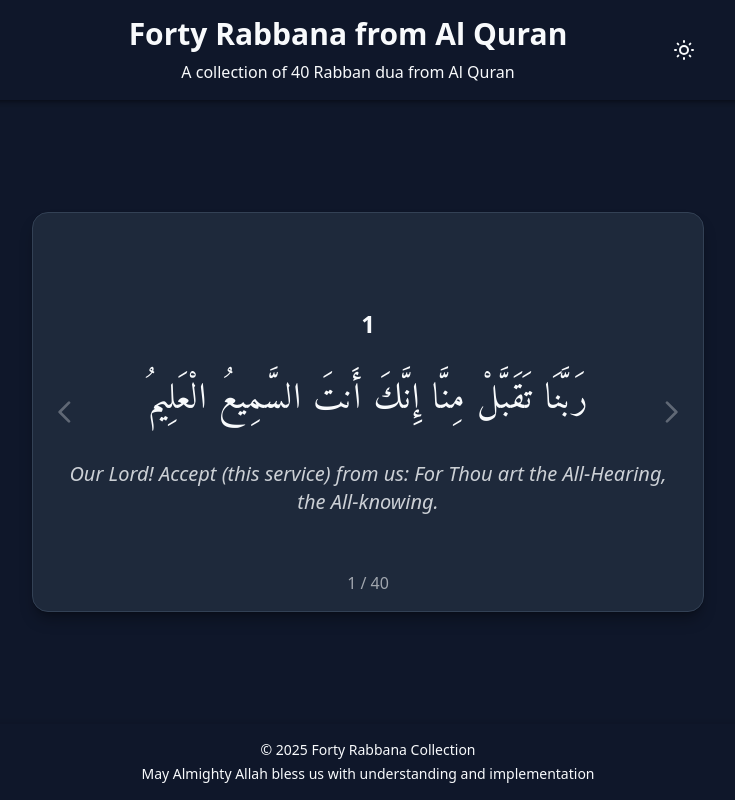
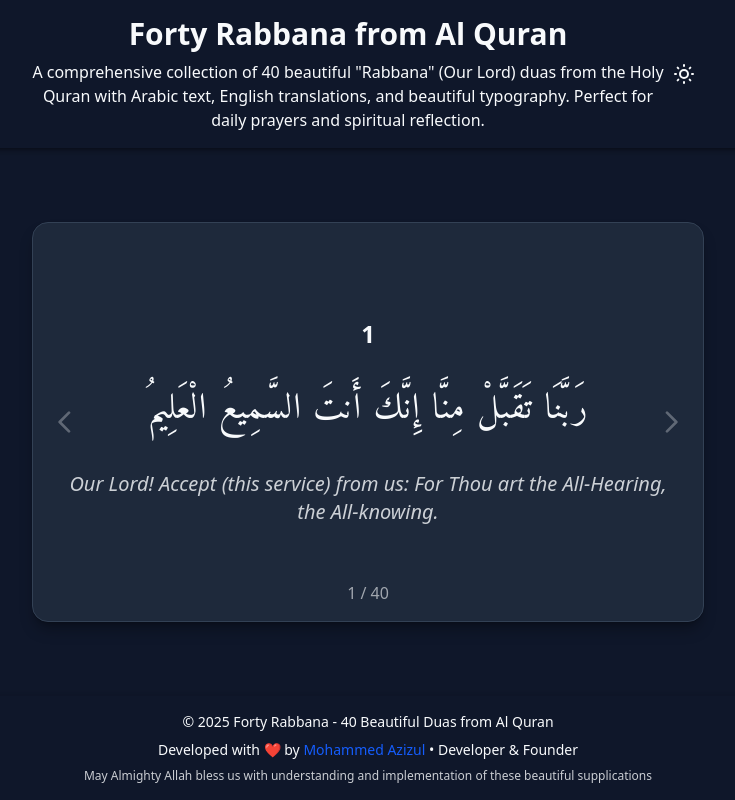
Before and after one commit to mohammedazizul/forty-rabban, a React (Vite) app: page / in a window 1280 px wide. Shown: the whole page, without its empty margins (272-1007 px from the left). Built offline with nearby package versions, Linux system fonts and the light colour scheme.

Commit message:
meta text added and header and footer updated

```diff
--- a/index.html
+++ b/index.html
@@ -4,10 +4,61 @@
     <meta charset="UTF-8" />
     <link rel="icon" type="image/svg+xml" href="/vite.svg" />
     <meta name="viewport" content="width=device-width, initial-scale=1.0" />
+
+    <!-- Primary Meta Tags -->
+    <title>Forty Rabbana - 40 Beautiful Duas from Al Quran</title>
+    <meta name="title" content="Forty Rabbana - 40 Beautiful Duas from Al Quran">
+    <meta name="description" content="Explore 40 beautiful 'Rabbana' (Our Lord) duas from the Holy Quran. A comprehensive collection of Islamic supplications with Arabic text, English translations, and beautiful typography. Perfect for daily prayers and spiritual reflection.">
+    <meta name="keywords" content="forty rabbana, duas, islamic prayers, quran, supplications, arabic duas, islamic app, muslim prayers, rabbana, islamic supplications">
+    <meta name="author" content="Mohammed Azizul">
+    <meta name="creator" content="Mohammed Azizul">
+    <meta name="developer" content="Mohammed Azizul">
+    <meta name="robots" content="index, follow">
+    <meta name="language" content="English">
+    <meta name="revisit-after" content="7 days">
+
+    <!-- Developer Information -->
+    <meta name="creator:linkedin" content="https://www.linkedin.com/in/mohammedazizul/">
+    <meta name="creator:name" content="Mohammed Azizul">
+    <meta name="creator:role" content="Developer & Founder">
+
+    <!-- Open Graph / Facebook -->
+    <meta property="og:type" content="website">
+    <meta property="og:url" content="https://forty-rabbana.vercel.app/">
+    <meta property="og:title" content="Forty Rabbana - 40 Beautiful Duas from Al Quran">
+    <meta property="og:description" content="Explore 40 beautiful 'Rabbana' (Our Lord) duas from the Holy Quran. A comprehensive collection of Islamic supplications with Arabic text, English translations, and beautiful typography. Developed by Mohammed Azizul.">
+    <meta property="og:image" content="https://forty-rabbana.vercel.app/og-image.png">
+    <meta property="og:site_name" content="Forty Rabbana">
+    <meta property="og:locale" content="en_US">
+    <meta property="og:creator" content="Mohammed Azizul">
+
+    <!-- Twitter -->
+    <meta property="twitter:card" content="summary_large_image">
+    <meta property="twitter:url" content="https://forty-rabbana.vercel.app/">
+    <meta property="twitter:title" content="Forty Rabbana - 40 Beautiful Duas from Al Quran">
+    <meta property="twitter:description" content="Explore 40 beautiful 'Rabbana' (Our Lord) duas from the Holy Quran. A comprehensive collection of Islamic supplications with Arabic text, English translations, and beautiful typography. Developed by Mohammed Azizul.">
+    <meta property="twitter:image" content="https://forty-rabbana.vercel.app/og-image.png">
+    <meta property="twitter:creator" content="@mohammedazizul">
+
+    <!-- Additional Meta Tags -->
+    <meta name="theme-color" content="#1e293b">
+    <meta name="msapplication-TileColor" content="#1e293b">
+    <meta name="apple-mobile-web-app-capable" content="yes">
+    <meta name="apple-mobile-web-app-status-bar-style" content="default">
+    <meta name="apple-mobile-web-app-title" content="Forty Rabbana">
+    <meta name="application-name" content="Forty Rabbana">
+    <meta name="mobile-web-app-capable" content="yes">
+
+    <!-- Canonical URL -->
+    <link rel="canonical" href="https://forty-rabbana.vercel.app/">
+
+    <!-- Fonts -->
     <link rel="preconnect" href="https://fonts.googleapis.com">
     <link rel="preconnect" href="https://fonts.gstatic.com" crossorigin>
     <link href="https://fonts.googleapis.com/css2?family=Amiri:wght@400;700&display=swap" rel="stylesheet">
-    <title>Forty Rabbana</title>
+
+    <!-- Manifest for PWA -->
+    <link rel="manifest" href="/manifest.json">
   </head>
   <body>
     <div id="root"></div>
--- a/src/components/Footer.jsx
+++ b/src/components/Footer.jsx
@@ -2,10 +2,22 @@ function Footer() {
   return (
     <footer className="w-full py-4 px-4 sm:px-6 md:px-8 mt-auto shadow-[0_-4px_6px_-1px_rgba(0,0,0,0.1)]">
       <div className="max-w-2xl mx-auto">
-        <div className="text-center text-sm">
-          <p>© {new Date().getFullYear()} Forty Rabbana Collection</p>
-          <p className="mt-1">
-            May Almighty Allah bless us with understanding and implementation
+        <div className="text-center text-sm space-y-2">
+          <p>© {new Date().getFullYear()} Forty Rabbana - 40 Beautiful Duas from Al Quran</p>
+          <p>
+            Developed with ❤️ by{" "}
+            <a
+              href="https://www.linkedin.com/in/mohammedazizul/"
+              target="_blank"
+              rel="noopener noreferrer"
+              className="text-blue-600 dark:text-blue-400 hover:underline font-medium"
+            >
+              Mohammed Azizul
+            </a>
+            {" "}• Developer & Founder
+          </p>
+          <p className="mt-2 text-xs opacity-80">
+            May Almighty Allah bless us with understanding and implementation of these beautiful supplications
           </p>
         </div>
       </div>
--- a/src/components/Header.jsx
+++ b/src/components/Header.jsx
@@ -12,7 +12,7 @@ function Header({ isDarkMode, toggleTheme }) {
                 Forty Rabbana from Al Quran
               </h1>
               <p className="text-center mt-2 text-sm sm:text-base">
-                A collection of 40 Rabban dua from Al Quran
+                A comprehensive collection of 40 beautiful "Rabbana" (Our Lord) duas from the Holy Quran with Arabic text, English translations, and beautiful typography. Perfect for daily prayers and spiritual reflection.
               </p>
             </div>
             <button
```
